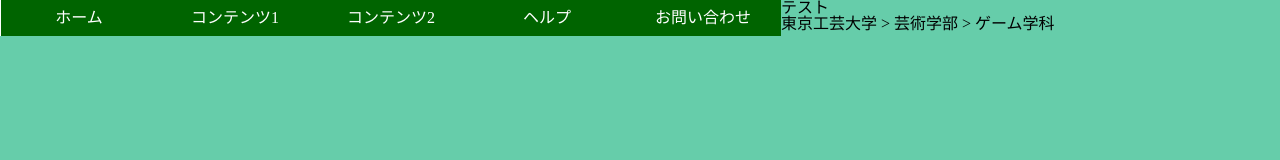
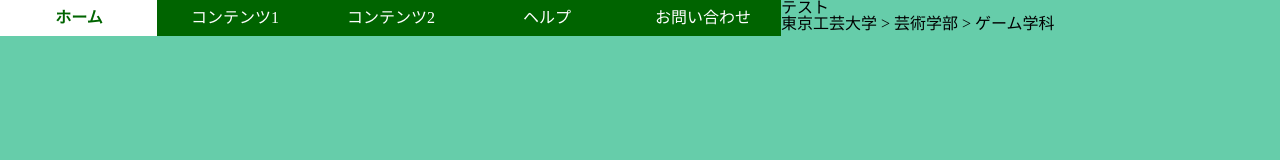
Before and after one commit to g1527042/2016web1-8, a plain HTML site: page index.html in a window 1280 px wide. Drawn offline with Linux system fonts and the light colour scheme.

Commit message:
Update index.html

```diff
--- a/index.html
+++ b/index.html
@@ -9,7 +9,7 @@
  <body>
     <nav id="gnav">
         <ul>
-            <li><a href="#">ホーム</a></li>
+            <li><a href="#" class="selected">ホーム</a></li>
             <li><a href="#">コンテンツ1</a></li>
             <li><a href="#">コンテンツ2</a></li>
             <li><a href="#">ヘルプ</a></li>
```
